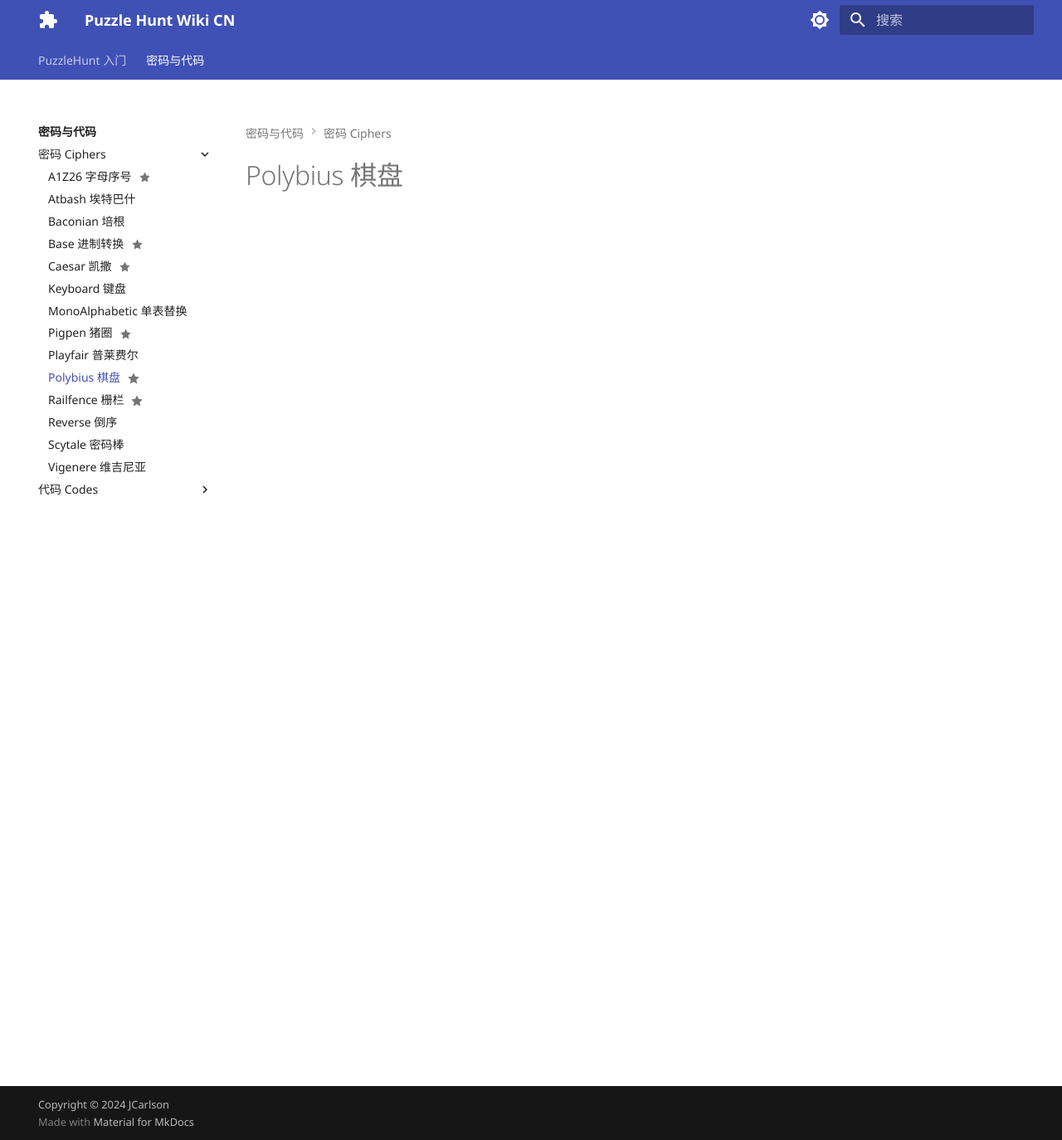
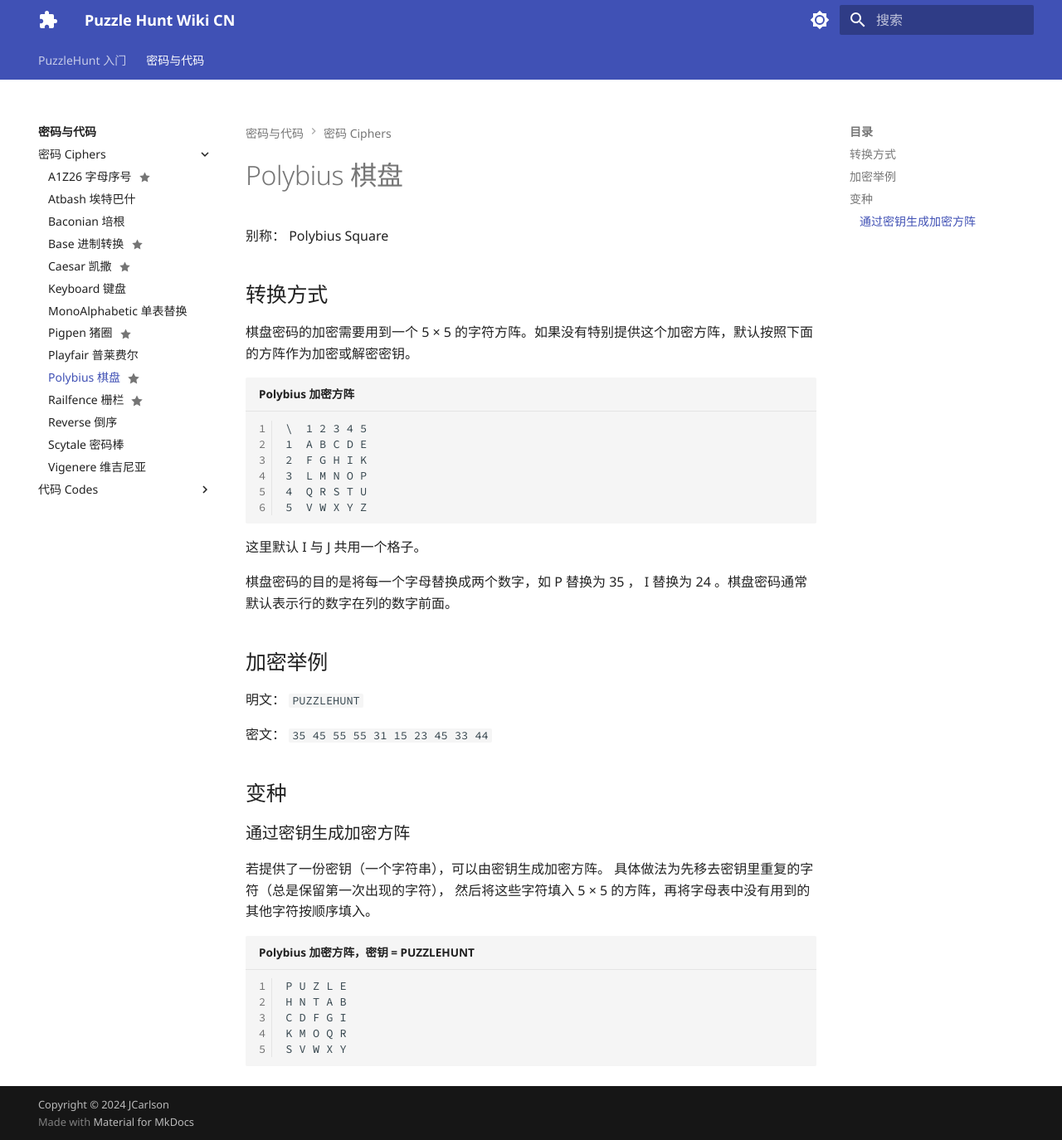
Before and after one commit to JimmyCHWang/puzzle-hunt-wiki-cn, an MkDocs documentation site: the page built from docs/ciphers-and-codes/ciphers/polybius.md, in a window 1280 px wide and 1374 px high. Shown: the whole window at 83% size. Built offline with MkDocs 1.6.1 and Material for MkDocs 9.7.7, drawn with Linux system fonts in a browser that asks for light colours; plug-ins that fetch from the network failed and are left out.

Commit message:
Polybius Ver 1

````diff
--- a/docs/ciphers-and-codes/ciphers/polybius.md
+++ b/docs/ciphers-and-codes/ciphers/polybius.md
@@ -3,3 +3,44 @@ title: 棋盘密码 Polybius
 description: 棋盘密码及其变种
 status: frequent
 ---
+
+别称： Polybius Square
+
+## 转换方式
+
+棋盘密码的加密需要用到一个 5 × 5 的字符方阵。如果没有特别提供这个加密方阵，默认按照下面的方阵作为加密或解密密钥。
+
+```plain title="Polybius 加密方阵"
+\  1 2 3 4 5
+1  A B C D E
+2  F G H I K
+3  L M N O P
+4  Q R S T U
+5  V W X Y Z
+```
+
+这里默认 I 与 J 共用一个格子。
+
+棋盘密码的目的是将每一个字母替换成两个数字，如 P 替换为 35 ， I 替换为 24 。棋盘密码通常默认表示行的数字在列的数字前面。
+
+## 加密举例
+
+明文： `PUZZLEHUNT`
+
+密文： `35 45 55 55 31 15 23 45 33 44`
+
+## 变种
+
+### 通过密钥生成加密方阵
+
+若提供了一份密钥（一个字符串），可以由密钥生成加密方阵。
+具体做法为先移去密钥里重复的字符（总是保留第一次出现的字符），
+然后将这些字符填入 5 × 5 的方阵，再将字母表中没有用到的其他字符按顺序填入。
+
+```plain title="Polybius 加密方阵，密钥 = PUZZLEHUNT"
+P U Z L E
+H N T A B
+C D F G I
+K M O Q R
+S V W X Y
+```
````
